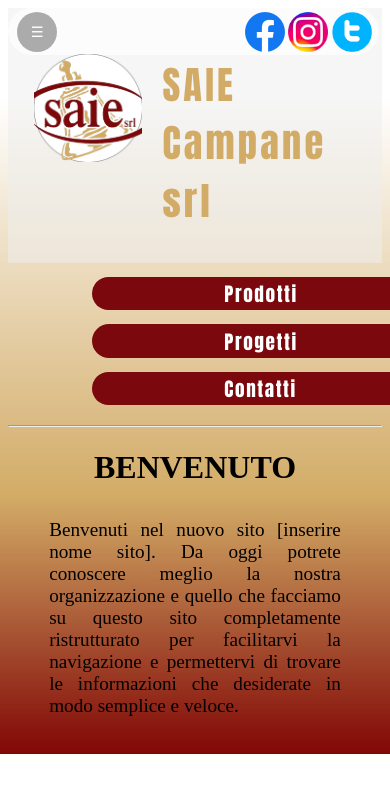
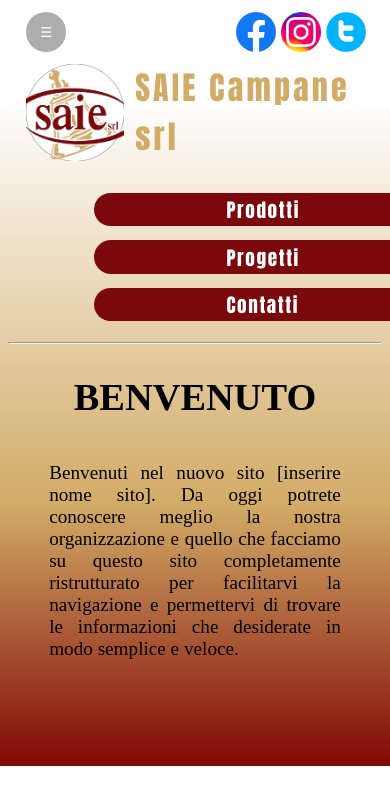
Before and after one commit to R3BU5k/Site, a plain HTML site: page index.html in a window 390 px wide. Shown: the top 804 px of the page. Drawn offline with Linux system fonts and the light colour scheme; a web font is replaced by a local one.

Commit message:
Some SEO optimizations

```diff
--- a/home.css
+++ b/home.css
@@ -6,51 +6,44 @@
     font-family: 'Itim';
     src: url("Itim/Itim-Regular.ttf");
 }
+body {
+    background-image: url("immagini/background.png");
+    background-repeat: no-repeat;
+    background-size: cover;
+}
+h1{
+    border: 4px solid #00000000;
+    flex-basis: 60%;
+    font-size: 350%;
+    font-family: Impact, Haettenschweiler, 'Arial Narrow Bold', sans-serif;
+    letter-spacing: 0.2rem;
+    color: rgba(210,171,102,255);
+    font-weight: 500;
+    text-align: center;
+    /*border: 8px solid rgb(0, 255, 26);*/
+}
+h2{
+    text-align: center;
+    font-family: Itim;
+    font-size: 240%;
+}
 p{
-    text-align: justify;
+    text-align: center;
     font-family: Itim;
     font-size: 180%;
     padding: 3%;
     color: #000000;
     margin: 0% 8% 0% 8%;
 }
-h1{
-    text-align: center;
-    font-family: Itim;
+header{
+    display: flex;
+    width: 100%;
+    justify-content: center;
 }
-body {
-    background-image: url("immagini/background.png");
-    background-repeat: no-repeat;
-    background-size: cover;
-}
-.content{
-    display: none;
-    position: absolute;
-    background-color: #ffffff;
-    min-width: 220px;
-    padding: 12px 16px;
-    z-index: 1;
-}
-.content p{
-    text-align: center;
-    font-family: Itim;
-    font-size: 85%;
-    padding-top: 10%;
-    padding-bottom: 10%;
-    margin: 0% 0% 0% 0%;
-}
-.item:hover .content{
-    display: block;
-    min-height: 160px;
-    border-radius: 30%;
-    background: #fff;
-    margin-top: 24%;
-    box-shadow: 15px 15px 20px 4px rgb(210,171,102);
-}
-.bar{
+nav{
     display: flex;
     background-color: rgba(255, 255, 255, 0.603);
-    width: 100%;
+    width: 90%;
     align-items: center;
     position: fixed;
     padding: .5%;
@@ -66,11 +59,20 @@ body {
 }
 .right{
     display: flex;
-    /*background-color: rgba(255, 255, 255, 0.148);*/
+    /*background-color: rgb(99, 255, 60);*/
     width: 50%;
     align-items: center;
     justify-content: right;
     margin-right: 1%;
+}
+.img{
+    height: 40px;
+    width: 40px;
+    /*border: 2px solid #000000;*/
+    margin-left: 2%;
+}
+a, button{
+    margin: 1%;
 }
 .menu{
     height: 40px;
@@ -119,20 +121,26 @@ body {
     font-size: 36px;
     margin-left: 50px;
   }
-  /*fine barra laterale*/
-a{
-    margin: 1%;
+/*fine barra laterale*/
+.title{
+    /*border: 8px solid rgb(255, 0, 0);*/
+    display: flex;
+    justify-content: center;
+    margin-top: 4%
 }
-.img{
-    height: 40px;
-    width: 40px;
-    /*border: 2px solid #000000;*/
-    margin-left: 2%;
+#img{
+    /*border: 8px solid black;*/
+    min-width: 60px;
 }
-*{
-    box-sizing: border-box;
+.logo{
+    display: flex;
+    /*background-color: rgb(99, 255, 60);*/
+    width: 12%;
+    align-items: center;
+    justify-content: right;
+    margin-right: 0%;
 }
-.navbar{
+navbar{
     /*border: 4px solid #000000;*/
     display:flex;
     padding: 1% 2% 1% 2%;
@@ -143,6 +151,10 @@ a{
     margin-right: 10%;
     /*backdrop-filter: blur(0.4rem);
     background: rgba(0, 200, 255, 0.1);     blur options*/
+}
+navbar:hover > :not(:hover){
+    opacity: .4;
+    transform: scale(0.9);
 }
 .item{
     background-color: rgba(123,8,13,255);
@@ -166,62 +178,44 @@ a{
     transform: scale(1.2);
     text-shadow: 0px 0px 10px rgb(255, 255, 255);
 }
-/*.item:hover > :not(:hover){
-    opacity: .4;
-    transform: scale(0.9);
-}*/
-
-.navbar:hover > :not(:hover){
-    opacity: .4;
-    transform: scale(0.9);
+.content{
+    display: none;
+    position: absolute;
+    background-color: #ffffff;
+    min-width: 220px;
+    padding: 12px 16px;
+    z-index: 1;
 }
-.inizio{
-    display: flex;
-    padding: 1% 2% 1% 2%;
-    justify-content: space-around;
+.content p{
+    text-align: center;
+    font-family: Itim;
+    font-size: 85%;
+    padding-top: 10%;
+    padding-bottom: 10%;
+    margin: 0% 0% 0% 0%;
+    color: #000;
 }
-.leftc{
-    border: 4px solid #ff000000;
-    float: left;
-    flex-basis: 30%;
-    /*text-align: right;
-    margin-right: -80px;*/
+.item:hover .content{
+    display: block;
+    min-height: 160px;
+    border-radius: 30%;
+    background: #fff;
+    margin-top: 24%;
+    box-shadow: 15px 15px 20px 4px rgb(210,171,102);
 }
-.rightc{
-    border: 4px solid #0400ff00;
-    float: right;
-    flex-basis: 30%;
-}
-.titolo{
-    border: 4px solid #00000000;
-    flex-basis: 40%;
-    font-size: 350%;
-    font-family: Impact, Haettenschweiler, 'Arial Narrow Bold', sans-serif;
-    letter-spacing: 0.2rem;
-    color: rgba(210,171,102,255);
-    font-weight: 500;
-    text-align: center;
-}
-.footer{
+footer{
     background-color: #eeeeee88;
     margin-top: 10%;
     padding-top: 5%;
     height: 30px;
 }
-.header{
-    position: fixed;
-    height: 90px;
-    width: 90px;
-    left: 90%;
-}
 @media (max-width: 1000px){
     p{
         text-align: justify;
-        font-family: Itim;
         font-size: 120%;
-        padding: 3%;
-        color: #000000;
-        margin: 0% 8% 0% 8%;
+    }
+    a{
+        margin-left: 2%;
     }
     .sidenav {padding-top: 15px;}
     .sidenav a {font-size: 18px;}
@@ -229,12 +223,9 @@ a{
         display: none;
     }
     .menu{
-        font-size: 90%;
+        font-size: 85%;
     }
-    .bar{
-        width: 95%;
-    }
-    .navbar{
+    navbar{
         /*border: 4px solid #000000;*/
         display:flex;
         padding: 1% 2% 1% 2%;
@@ -270,57 +261,41 @@ a{
         opacity: .4;
         transform: scale(0.9);
     }*/
-    .navbar:hover > :not(:hover){
+    navbar:hover > :not(:hover){
         opacity: 1;
         transform: none;
     }
-    .inizio{
-        margin-bottom: 2%;
-        background-color: #eeeeee88;
+    .title{
+        /*border: 8px solid rgb(255, 0, 0);*/
+        display: flex;
+        justify-content: center;
+        margin-top: 4%
     }
-    .leftc{
-        border: 4px solid #ff000000;
-        float: left;
-        flex-basis: 20%;
-        /*text-align: right;
-        margin-right: -80px;*/
-    }
-    .rightc{
-        border: 4px solid #0400ff00;
-        float: right;
-        flex-basis: 20%;
-    }
-    .titolo{
-        flex-basis: 100%;
-        font-size: 240%;
-        font-family: Impact, Haettenschweiler, 'Arial Narrow Bold', sans-serif;
+    h1{
+        /*border: 8px solid rgb(255, 0, 0);*/
+        flex-basis: 60%;
+        font-size: 200%;
         letter-spacing: 0.2rem;
         color: rgba(210,171,102,255);
         font-weight: 500;
         text-align: left;
         padding-top: 4%;
+        margin-left: 2%;
     }
-    .footer{
-        background-color: #eeeeee88;
-        margin-top: 5%;
-        padding-top: 5%;
-        height: 30px;
+    .logo{
+        display: flex;
+        /*background-color: rgb(99, 255, 60);*/
+        align-items: center;
+        justify-content: right;
+        margin-right: 0%;
+        flex-basis: 26%;
+    }
+    #img{
+        /*border: 8px solid rgb(255, 0, 0);*/
+        min-width: 60px;
+        margin-top: 15%;
+    }
+    footer{
         visibility: hidden;
     }
-    #img{
-        translate: -20px 35px;
-        width:30%;
-        margin-right: 4%;
-    }
-    #imgmobile{
-        width: 30%;
-        height: 30%;
-    }
-    .header{
-        position: fixed;
-        height: 100px;
-        width: 100px;
-        left: 80%;
-        top: 0%;
-    }
 }
--- a/index.html
+++ b/index.html
@@ -9,7 +9,11 @@
     <link href="home.css" rel="stylesheet">
 </head>
 <body>
-    <div class="container" style="min-height: 100%; height: auto !important; height: 100%; margin: 0 auto -30px;">
+    <header>
+        <div class="title">
+            <div class="logo"><img id="img" src="immagini\saie2.png" alt="saie-logo" width="100%"></div>
+            <h1>SAIE Campane srl</h1>
+        </div>
         <div id="mySidenav" class="sidenav">
             <a href="javascript:void(0)" class="closebtn" onclick="closeNav()">&times;</a>
             <a href="#">About</a>
@@ -17,29 +21,18 @@
             <a href="#">Clients</a>
             <a href="#">Contact</a>
           </div>
-    <div class="bar">
+        <nav>
             <div class="left">
                 <button class="menu" onclick="openNav()">&#9776;</button>
             </div>
-
             <div class="right">
-            <a href="#"><div class="img"><img src="immagini\facebook.png" alt="facebook" width="100%"></div></a>
-            <a href="#"><div class="img"><img src="immagini\instagram.png" alt="instagram" width="100%"></div></a>
-            <a href="#"><div class="img"><img src="immagini\twitter.png" alt="twitter" width="100%"></div></a>
+                <a href="https://www.facebook.com/saiecampane.manna" target="_blank"><div class="img"><img src="immagini\facebook.png" alt="facebook" width="100%"></div></a>
+                <a href="https://www.instagram.com/saie_campane/" target="_blank"><div class="img"><img src="immagini\instagram.png" alt="instagram" width="100%"></div></a>
+                <a href="#"><div class="img" target="_blank"><img src="immagini\twitter.png" alt="twitter" width="100%"></div></a>
             </div>
-    </div>
-    <div class="inizio">
-        <div class="leftc">
-
-        </div>
-        <img id="img" src="immagini\saie2.png" alt="siae logo" width="7%" height="7%" style="margin-top: 2%; margin-right: -1%;">
-        <h1 class="titolo">SAIE Campane srl</h1>
-        <div class="rightc">
-
-        </div>
-    </div>
-
-    <navbar class="navbar">
+        </nav>
+    </header>
+    <navbar>
         <a class="item" href="">Prodotti
             <div class="content">
                 <p>Testo di prova</p>
@@ -57,11 +50,11 @@
         </a>
     </navbar>
     <hr style="margin-top: 1%;">
-    <h1>BENVENUTO</h1>
+    <main>
+        <h2>BENVENUTO</h2>
         <p>Benvenuti nel nuovo sito [inserire nome sito]. Da oggi potrete conoscere meglio la nostra organizzazione e quello che facciamo su questo sito completamente ristrutturato per facilitarvi la navigazione e permettervi di trovare le informazioni che desiderate in modo semplice e veloce.</p>
-    </div>
-    <footer class="footer"></footer>
-
+    </main>
+    <footer></footer>
     <script> //barra laterale
         function openNav() {
           document.getElementById("mySidenav").style.width = "250px";
```
Lines whose indentation alone changed are shown as unchanged.
